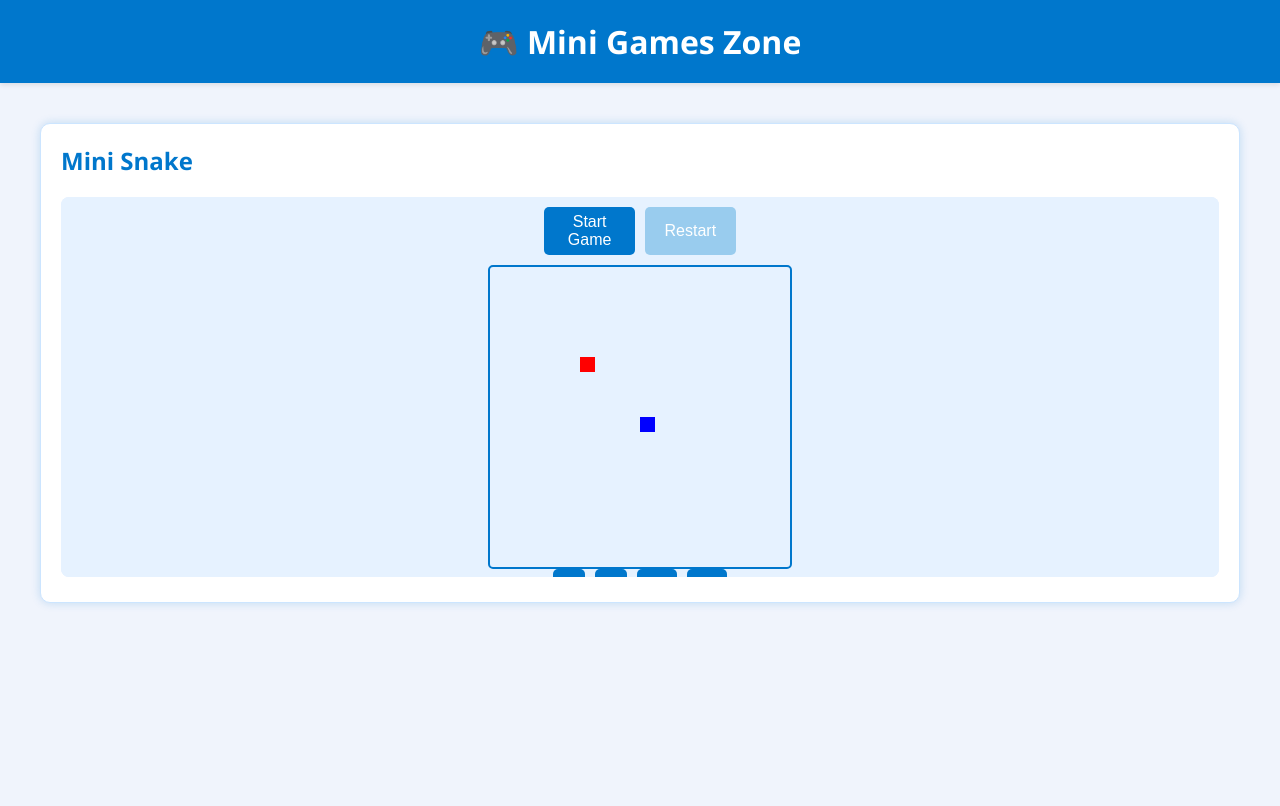
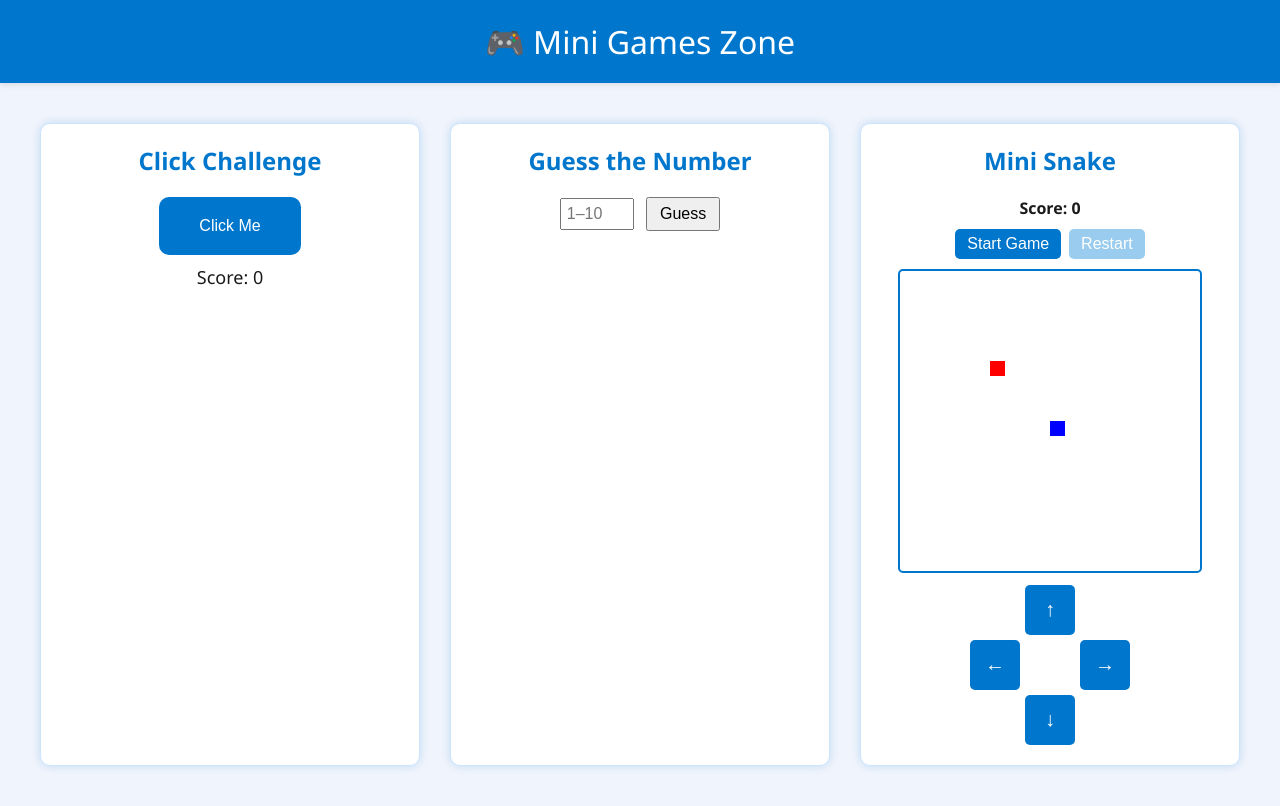
Before and after one commit to rpraveenkumar637/My-Project, a plain HTML site: page Games.html in a window 1280 px wide. Drawn offline with Linux system fonts and the light colour scheme.

Commit message:
buttons added

```diff
--- a/Games.html
+++ b/Games.html
@@ -2,8 +2,8 @@
 <html lang="en">
 <head>
   <meta charset="UTF-8" />
-  <meta name="viewport" content="width=device-width, initial-scale=1.0" />
-  <title>Mini Games | Praveen's Blog</title>
+  <meta name="viewport" content="width=device-width, initial-scale=1.0"/>
+  <title>Mini Games Zone | Praveen's Blog</title>
   <style>
     body {
       font-family: 'Segoe UI', sans-serif;
@@ -13,37 +13,85 @@
     }
     header {
       background-color: #0077cc;
-      color: white;
+      color: #fff;
+      text-align: center;
       padding: 20px;
-      text-align: center;
       font-size: 2em;
-      font-weight: bold;
       box-shadow: 0 2px 5px rgba(0,0,0,0.1);
     }
     .game-section {
       display: grid;
-      grid-template-columns: repeat(auto-fit, minmax(300px, 1fr));
+      grid-template-columns: repeat(auto-fit, minmax(300px,1fr));
       gap: 30px;
       padding: 40px;
     }
     .game-card {
-      background-color: white;
+      background: #fff;
+      border: 1px solid #cce5ff;
       border-radius: 10px;
+      box-shadow: 0 0 10px rgba(0,119,204,0.2);
       padding: 20px;
-      box-shadow: 0 0 10px rgba(0,119,204,0.2);
-      border: 1px solid #cce5ff;
     }
-    iframe {
-      width: 100%;
-      height: 380px; /* enough for arrows + buttons */
-      border: none;
-      border-radius: 8px;
-      background-color: #e6f2ff;
-    }
-    h2 {
+    .game-card h2 {
       margin-top: 0;
       color: #0077cc;
+      text-align: center;
     }
+    button, input {
+      font-size: 16px;
+    }
+
+    /* Snake controls & layout */
+    #snakeContainer {
+      display: flex;
+      flex-direction: column;
+      align-items: center;
+    }
+    #scoreboard {
+      font-weight: bold;
+      margin-bottom: 10px;
+    }
+    #controls {
+      margin-bottom: 10px;
+      display: flex;
+      gap: 8px;
+    }
+    #controls button {
+      padding: 6px 12px;
+      border: none;
+      border-radius: 5px;
+      background: #0077cc;
+      color: #fff;
+      cursor: pointer;
+    }
+    #controls button:disabled {
+      background: #99ccee;
+      cursor: default;
+    }
+    #gameCanvas {
+      max-width: 100%;
+      height: auto;
+      border: 2px solid #0077cc;
+      border-radius: 5px;
+    }
+    #joystick {
+      display: grid;
+      grid-template-columns: 50px 50px 50px;
+      grid-template-rows: 50px 50px 50px;
+      gap: 5px;
+      margin-top: 12px;
+    }
+    #joystick button {
+      width: 100%;
+      height: 100%;
+      border: none;
+      border-radius: 5px;
+      background: #0077cc;
+      color: #fff;
+      font-size: 20px;
+      padding: 0;
+    }
+    #joystick div { /* empty grid cells */ }
   </style>
 </head>
 <body>
@@ -52,134 +100,160 @@
 
   <div class="game-section">
 
-    <!-- … your other game-cards here … -->
+    <!-- Click Challenge -->
+    <div class="game-card">
+      <h2>Click Challenge</h2>
+      <div style="text-align:center;">
+        <button id="clickBtn" style="padding:20px 40px;border:none;border-radius:10px;background:#0077cc;color:#fff;cursor:pointer;">
+          Click Me
+        </button>
+        <p id="clickScore" style="font-size:18px;margin-top:10px;">Score: 0</p>
+      </div>
+    </div>
 
-    <!-- Game 3: Responsive Mini Snake with On-Screen Controls -->
+    <!-- Guess the Number -->
+    <div class="game-card">
+      <h2>Guess the Number</h2>
+      <div style="text-align:center;">
+        <input id="guessInput" type="number" placeholder="1–10" style="width:60px;padding:5px;" />
+        <button id="guessBtn" style="padding:6px 12px;margin-left:8px;">Guess</button>
+        <p id="guessResult" style="font-size:18px;margin-top:10px;"></p>
+      </div>
+    </div>
+
+    <!-- Mini Snake -->
     <div class="game-card">
       <h2>Mini Snake</h2>
-      <iframe srcdoc="
-        <style>
-          body {
-            margin: 0;
-            display: flex;
-            flex-direction: column;
-            align-items: center;
-            padding-top: 10px;
-            background: #e6f2ff;
-          }
-          #controls, #arrow-controls {
-            margin-bottom: 10px;
-            display: flex;
-            gap: 10px;
-          }
-          button {
-            padding: 6px 12px;
-            border: none;
-            border-radius: 5px;
-            background: #0077cc;
-            color: white;
-            font-size: 16px;
-            cursor: pointer;
-            flex: 1;
-          }
-          button:disabled {
-            background: #99ccee;
-            cursor: default;
-          }
-          #arrow-controls {
-            justify-content: center;
-          }
-          canvas {
-            max-width: 100%;
-            height: auto;
-            border: 2px solid #0077cc;
-            border-radius: 5px;
-          }
-        </style>
-
-        <div id='controls'>
-          <button id='start'>Start Game</button>
-          <button id='restart' disabled>Restart</button>
+      <div id="snakeContainer">
+        <div id="scoreboard">Score: 0</div>
+        <div id="controls">
+          <button id="startBtn">Start Game</button>
+          <button id="restartBtn" disabled>Restart</button>
         </div>
-
-        <canvas id='c' width='300' height='300'></canvas>
-
-        <div id='arrow-controls'>
-          <button id='up'>↑</button>
-          <button id='down'>↓</button>
-          <button id='left'>←</button>
-          <button id='right'>→</button>
+        <canvas id="gameCanvas" width="300" height="300"></canvas>
+        <div id="joystick">
+          <div></div>
+          <button id="upBtn">↑</button>
+          <div></div>
+          <button id="leftBtn">←</button>
+          <div></div>
+          <button id="rightBtn">→</button>
+          <div></div>
+          <button id="downBtn">↓</button>
+          <div></div>
         </div>
-
-        <script>
-          const canvas = document.getElementById('c');
-          const ctx = canvas.getContext('2d');
-          const grid = 15;
-          let snake, dx, dy, apple, gameInterval;
-
-          function initGame() {
-            snake = [{ x: 150, y: 150 }];
-            dx = grid; dy = 0;
-            apple = { x: 90, y: 90 };
-            clearInterval(gameInterval);
-            gameInterval = null;
-            draw();
-            document.getElementById('restart').disabled = true;
-            document.getElementById('start').disabled   = false;
-          }
-
-          function gameLoop() {
-            const head = { x: snake[0].x + dx, y: snake[0].y + dy };
-            snake.unshift(head);
-
-            if (head.x === apple.x && head.y === apple.y) {
-              apple.x = Math.floor(Math.random() * 20) * grid;
-              apple.y = Math.floor(Math.random() * 20) * grid;
-            } else {
-              snake.pop();
-            }
-            draw();
-          }
-
-          function draw() {
-            ctx.clearRect(0, 0, canvas.width, canvas.height);
-            ctx.fillStyle = 'blue';
-            snake.forEach(p => ctx.fillRect(p.x, p.y, grid, grid));
-            ctx.fillStyle = 'red';
-            ctx.fillRect(apple.x, apple.y, grid, grid);
-          }
-
-          // Button handlers
-          document.getElementById('start').onclick = () => {
-            if (!gameInterval) {
-              gameInterval = setInterval(gameLoop, 100);
-              document.getElementById('start').disabled   = true;
-              document.getElementById('restart').disabled = false;
-            }
-          };
-          document.getElementById('restart').onclick = initGame;
-
-          // Arrow-button mobile controls
-          document.getElementById('up').onclick    = () => { if (dy === 0) { dx = 0; dy = -grid; } };
-          document.getElementById('down').onclick  = () => { if (dy === 0) { dx = 0; dy = grid;  } };
-          document.getElementById('left').onclick  = () => { if (dx === 0) { dx = -grid; dy = 0;   } };
-          document.getElementById('right').onclick = () => { if (dx === 0) { dx = grid;  dy = 0;   } };
-
-          // Keep keyboard support too
-          document.addEventListener('keydown', e => {
-            if (e.key === 'ArrowUp'    && dy === 0) { dx = 0;   dy = -grid; }
-            if (e.key === 'ArrowDown'  && dy === 0) { dx = 0;   dy = grid;  }
-            if (e.key === 'ArrowLeft'  && dx === 0) { dx = -grid; dy = 0;    }
-            if (e.key === 'ArrowRight' && dx === 0) { dx = grid;  dy = 0;    }
-          });
-
-          // Initialize on load
-          initGame();
-        </script>
-      "></iframe>
+      </div>
     </div>
 
   </div>
 
+  <script>
+    // --- Click Challenge ---
+    (function(){
+      let score = 0;
+      const btn = document.getElementById('clickBtn');
+      const display = document.getElementById('clickScore');
+      btn.addEventListener('click', () => {
+        score++;
+        display.textContent = 'Score: ' + score;
+      });
+    })();
+
+    // --- Guess the Number ---
+    (function(){
+      const secret = Math.floor(Math.random()*10) + 1;
+      const input = document.getElementById('guessInput');
+      const btn   = document.getElementById('guessBtn');
+      const res   = document.getElementById('guessResult');
+      btn.addEventListener('click', () => {
+        const g = parseInt(input.value,10);
+        res.textContent = (g === secret) ? '🎉 Correct!' : '❌ Try again!';
+      });
+    })();
+
+    // --- Mini Snake ---
+    (function(){
+      const canvas = document.getElementById('gameCanvas');
+      const ctx    = canvas.getContext('2d');
+      const grid   = 15;
+      let snake, dx, dy, apple, interval, score;
+
+      const startBtn   = document.getElementById('startBtn');
+      const restartBtn = document.getElementById('restartBtn');
+      const scoreEl    = document.getElementById('scoreboard');
+      const upBtn      = document.getElementById('upBtn');
+      const downBtn    = document.getElementById('downBtn');
+      const leftBtn    = document.getElementById('leftBtn');
+      const rightBtn   = document.getElementById('rightBtn');
+
+      function init() {
+        snake = [{x:150,y:150}];
+        dx = grid; dy = 0;
+        apple = {x:90,y:90};
+        score = 0;
+        clearInterval(interval);
+        interval = null;
+        updateScore();
+        drawFrame();
+        restartBtn.disabled = true;
+        startBtn.disabled   = false;
+      }
+
+      function updateScore() {
+        scoreEl.textContent = 'Score: ' + score;
+      }
+
+      function drawFrame() {
+        ctx.clearRect(0,0,canvas.width,canvas.height);
+        // draw snake
+        ctx.fillStyle = 'blue';
+        snake.forEach(p=> ctx.fillRect(p.x,p.y,grid,grid));
+        // draw apple
+        ctx.fillStyle = 'red';
+        ctx.fillRect(apple.x,apple.y,grid,grid);
+      }
+
+      function loop() {
+        const head = {x:snake[0].x + dx, y:snake[0].y + dy};
+        snake.unshift(head);
+        if (head.x === apple.x && head.y === apple.y) {
+          score++;
+          updateScore();
+          apple.x = Math.floor(Math.random()*20)*grid;
+          apple.y = Math.floor(Math.random()*20)*grid;
+        } else {
+          snake.pop();
+        }
+        drawFrame();
+      }
+
+      // button handlers
+      startBtn.addEventListener('click', () => {
+        if (!interval) {
+          interval = setInterval(loop, 100);
+          startBtn.disabled   = true;
+          restartBtn.disabled = false;
+        }
+      });
+      restartBtn.addEventListener('click', init);
+
+      // on-screen D-pad
+      upBtn.addEventListener('click',    ()=>{ if (dy===0) { dx=0;dy=-grid; } });
+      downBtn.addEventListener('click',  ()=>{ if (dy===0) { dx=0;dy=grid;  } });
+      leftBtn.addEventListener('click',  ()=>{ if (dx===0) { dx=-grid;dy=0; } });
+      rightBtn.addEventListener('click', ()=>{ if (dx===0) { dx=grid; dy=0; } });
+
+      // keyboard support
+      document.addEventListener('keydown', e => {
+        if (e.key==='ArrowUp'    && dy===0) { dx=0;  dy=-grid; }
+        if (e.key==='ArrowDown'  && dy===0) { dx=0;  dy=grid;  }
+        if (e.key==='ArrowLeft'  && dx===0) { dx=-grid;dy=0;   }
+        if (e.key==='ArrowRight' && dx===0) { dx=grid; dy=0;   }
+      });
+
+      init();
+    })();
+  </script>
+
 </body>
 </html>
```
